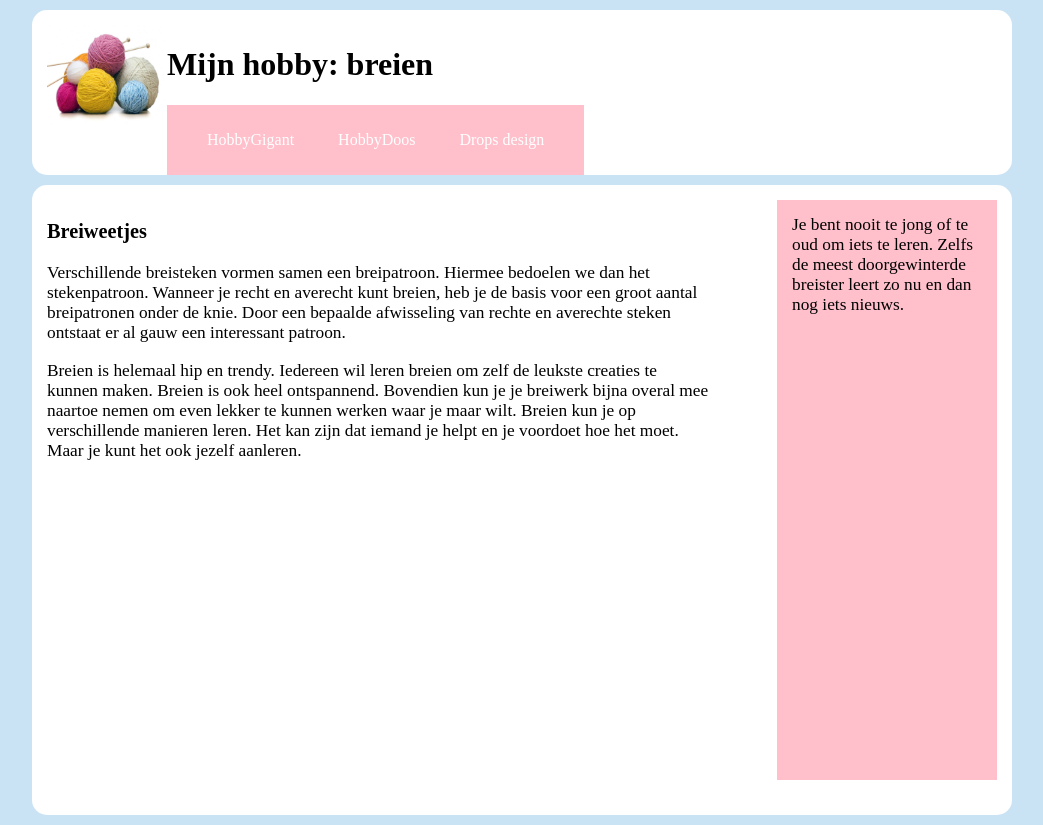
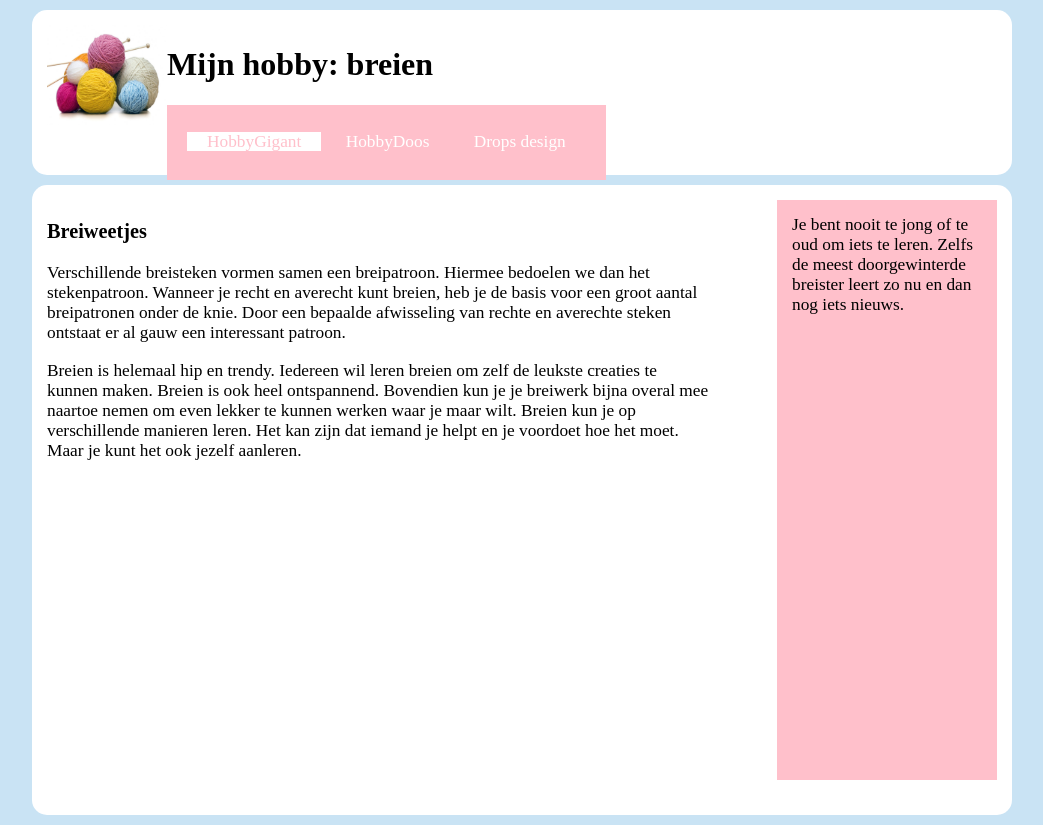
Before and after one commit to HanneP-immalle/Breien, a plain HTML site: page index.html in a window 1280 px wide. In both pictures the pointer is over the link "HobbyGigant". Shown: the whole page, without its empty margins (118-1161 px from the left). Drawn offline with Linux system fonts and the light colour scheme.

Commit message:
CSS: Navigatiemenu

```diff
--- a/style/opmaak.css
+++ b/style/opmaak.css
@@ -18,11 +18,17 @@ nav{
     float: left;
     padding: 10px 20px 10px 20px;
     background: pink;
+    font-family: 'Luida Bright';
+    font-size: 13pt;
 }
 nav a{
     text-decoration: none;
     padding: 0px 20px 0px 20px;
     color: white;
+}
+nav a:hover{
+    background-color: white;
+    color: pink;
 }
 section{
     background-color: white;
```
